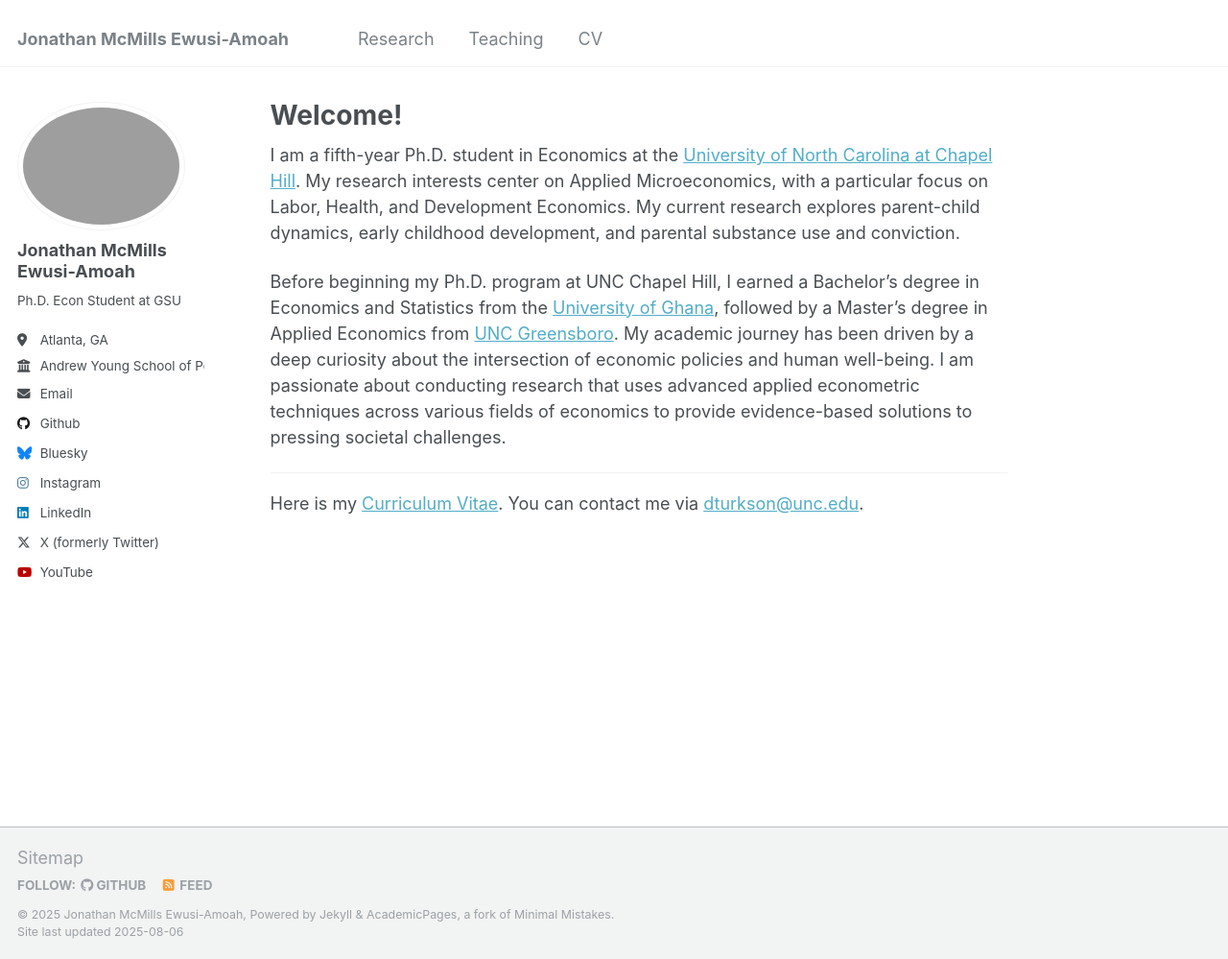
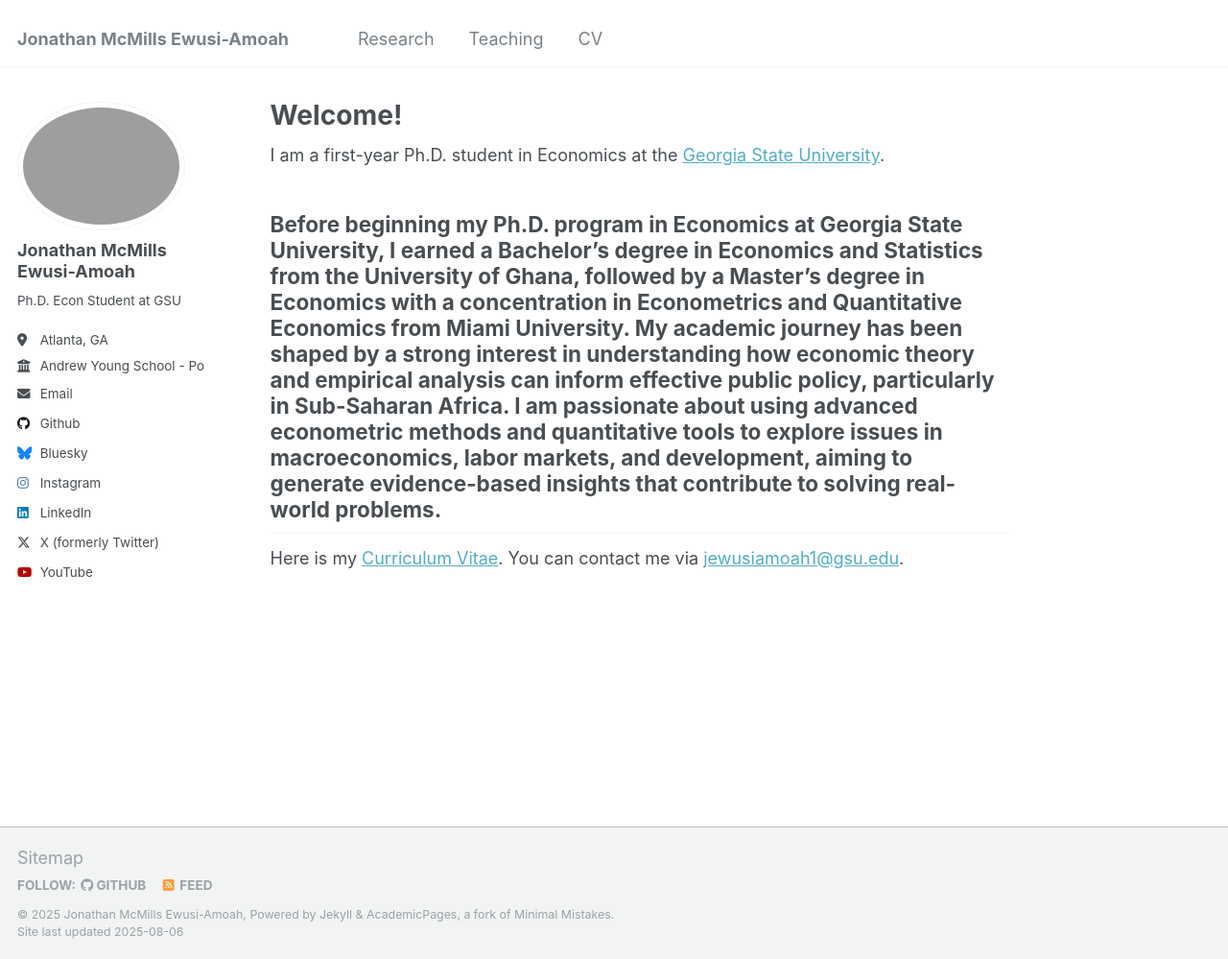
Before and after one commit to JonathanMcMills/JonathanMcMills.github.io, a Jekyll site: the page built from _pages/about.md, in a window 1280 px wide and 999 px high. Shown: the whole window at 96% size. Built offline with Jekyll 4.4.1, drawn with Linux system fonts in a browser that asks for light colours.

Commit message:
intro edit

```diff
--- a/_config.yml
+++ b/_config.yml
@@ -26,7 +26,7 @@ author:
   pronouns         : # example: "she/her"
   bio              : "Ph.D. Econ Student at GSU"
   location         : "Atlanta, GA"
-  employer         : "Andrew Young School of Policy Studies"
+  employer         : "Andrew Young School - Policy"
   uri              : # URL
   email            : "jewusiamoah1@gsu.edu"
 
--- a/_pages/about.md
+++ b/_pages/about.md
@@ -7,11 +7,10 @@ redirect_from:
   - /about.html
 ---
 
-I am a fifth-year Ph.D. student in Economics at the [University of North Carolina at Chapel Hill](https://econ.unc.edu/graduate). My research interests center on Applied Microeconomics, with a particular focus on Labor, Health, and Development Economics. My current research explores parent-child dynamics, early childhood development, and parental substance use and conviction.
+I am a first-year Ph.D. student in Economics at the [Georgia State University](https://www.gsu.edu/program/economics-phd/).
 
 
-Before beginning my Ph.D. program at UNC Chapel Hill, I earned a Bachelor’s degree in Economics and Statistics from the [University of Ghana](https://www.ug.edu.gh), followed by a Master’s degree in Applied Economics from [UNC Greensboro](https://bryan.uncg.edu/departments/department-of-economics/). My academic journey has been driven by a deep curiosity about the intersection of economic policies and human well-being. I am passionate about conducting research that uses advanced applied econometric techniques across various fields of economics to provide evidence-based solutions to pressing societal challenges.
-
+Before beginning my Ph.D. program in Economics at Georgia State University, I earned a Bachelor’s degree in Economics and Statistics from the University of Ghana, followed by a Master’s degree in Economics with a concentration in Econometrics and Quantitative Economics from Miami University. My academic journey has been shaped by a strong interest in understanding how economic theory and empirical analysis can inform effective public policy, particularly in Sub-Saharan Africa. I am passionate about using advanced econometric methods and quantitative tools to explore issues in macroeconomics, labor markets, and development, aiming to generate evidence-based insights that contribute to solving real-world problems.
 ---
 
-Here is my [Curriculum Vitae](/files/dturkson_CV_2025.pdf). You can contact me via [dturkson@unc.edu](mailto:dturkson@unc.edu).
+Here is my [Curriculum Vitae](/files/resume2025.pdf). You can contact me via [jewusiamoah1@gsu.edu](mailto:jewusiamoah1@gsu.edu).
```
Also changed, not shown: images/profile.png (added), 2 other files.
